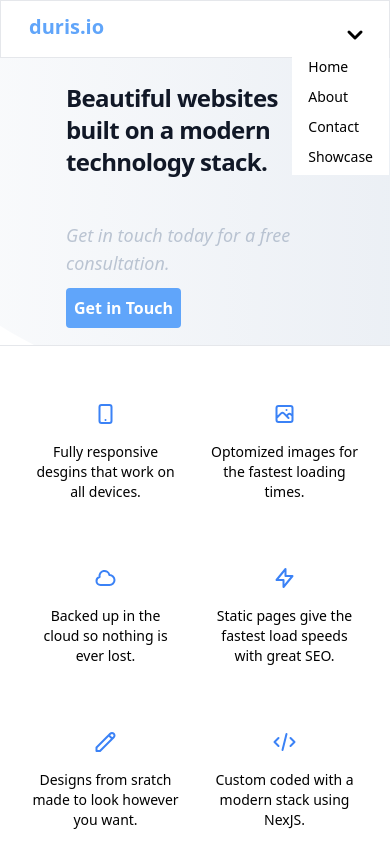
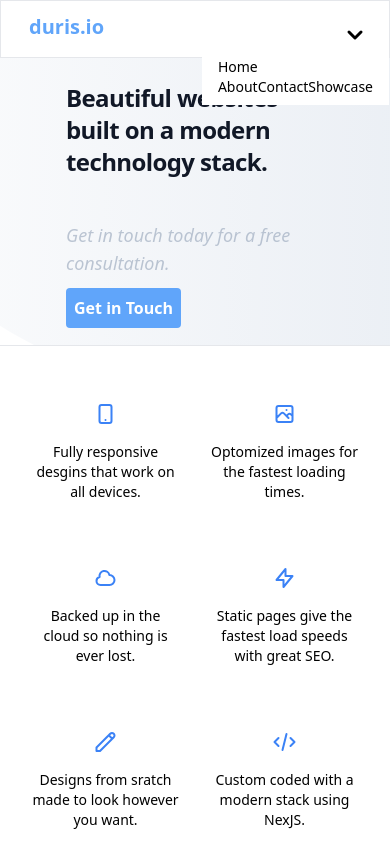
Before and after one commit to duris/website, a Next.js app: page / in a window 390 px wide. Both pictures are taken after a click on the button 355 px from the left and 35 px from the top of the page. Shown: the top 844 px of the page. Built offline with nearby package versions, Linux system fonts and the light colour scheme.

Commit message:
Switched to Nexjs links

```diff
--- a/src/components/Header.js
+++ b/src/components/Header.js
@@ -15,10 +15,10 @@ export default function Header(){
             <Link href="/">duris.io</Link>
           </div>
           <nav>
-            <li><a href="/">Home</a></li>
-            <li><a href="/about">About</a></li>
-            <li><a href="/contact">Contact</a></li>
-            <li><a href="/showcase">Showcase</a></li>
+            <li><Link href="/">Home</Link></li>
+            <li><Link href="/about">About</Link></li>
+            <li><Link href="/contact">Contact</Link></li>
+            <li><Link href="/showcase">Showcase</Link></li>
           </nav>
           <div className=" sm:hidden float-right mt-4">
           <MyDropdown />
@@ -54,43 +54,43 @@ function MyDropdown() {
       <Menu.Items>
         <Menu.Item className=" mt-[10px]inline-block hover:text-gray-500">
           {({ active }) => (
-            <a
+            <Link
               className={`${active && 'bg-blue-500'}`}
               href="/"
             >
               Home
-            </a>
+            </Link>
           )}
         </Menu.Item>
         <br/>
         <Menu.Item className=" mt-[10px] inline-block hover:text-gray-500">
           {({ active }) => (
-            <a
-              className={`${active && 'bg-blue-500'}`}
+            <Link
+              className="linky"
               href="/about"
             >
               About
-            </a>
+            </Link>
           )}
         </Menu.Item>
         <Menu.Item className=" mt-[10px] inline-block hover:text-gray-500">
           {({ active }) => (
-            <a
-              className={`${active && 'bg-blue-500'}`}
+            <Link
+              className=" linky"
               href="/contact"
             >
               Contact
-            </a>
+            </Link>
           )}
         </Menu.Item>
         <Menu.Item className=" mt-[10px] inline-block hover:text-gray-500">
           {({ active }) => (
-            <a
-              className={`${active && 'bg-blue-500'}`}
+            <Link
+              className="linky"
               href="/showcase"
             >
               Showcase
-            </a>
+            </Link>
           )}
         </Menu.Item>
       </Menu.Items>
--- a/src/styles/globals.css
+++ b/src/styles/globals.css
@@ -66,4 +66,7 @@
   .mItem{
     @apply border-b
   }
+  .linky{
+    @apply float-right bg-red-400
+  }
 }
```
